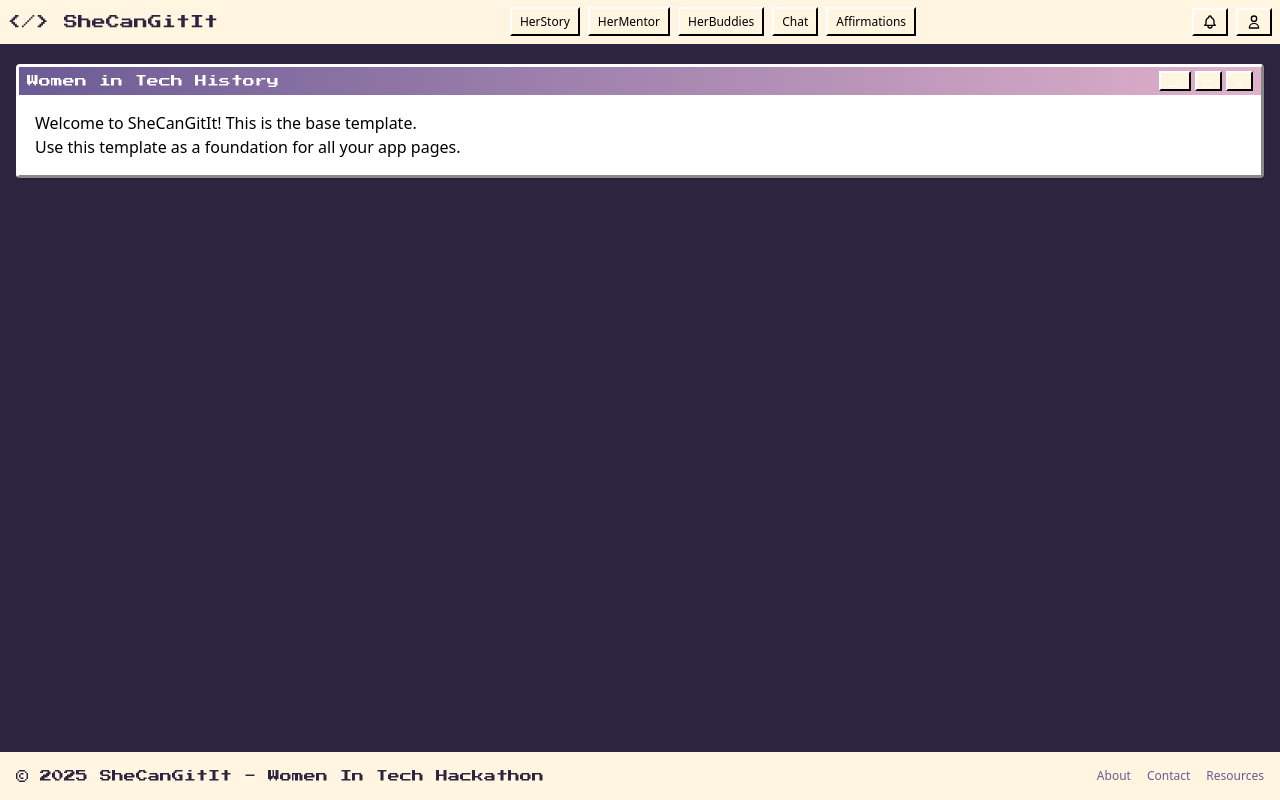
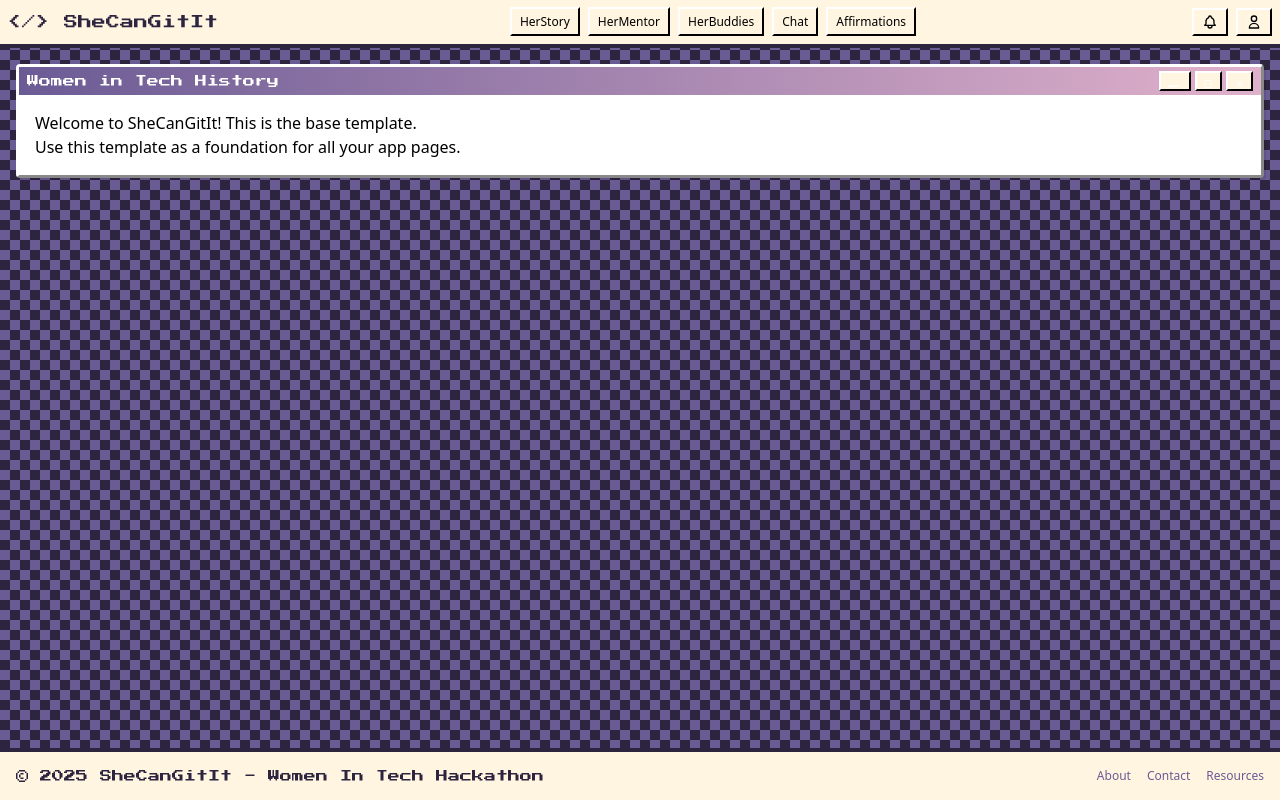
Before and after one commit to Ojay97-hub/Team-4-SheCanGitIt, a Django app: page / in a window 1280 px wide. Run offline with Django 5.2, Linux system fonts and the light colour scheme; parts of the project's set-up code (start-up, migrations or seed data) failed here and were passed over; some libraries are stand-ins or nearby versions.

Commit message:
small change to base.html

```diff
--- a/templates/base.html
+++ b/templates/base.html
@@ -21,7 +21,7 @@
 
   {% block extra_css %}{% endblock %}
 </head>
-<body class="bg-retro-dark min-h-screen flex flex-col">
+<body class="bg-retro-dark min-h-screen flex flex-col checkered-bg">
   <!-- Navigation Bar styled like Windows 98 -->
   <header class="bg-retro-cream border-b-4 border-retro-dark sticky top-0 z-50">
     <div class="container mx-auto">
```
Also changed, not shown: 1 other file.
